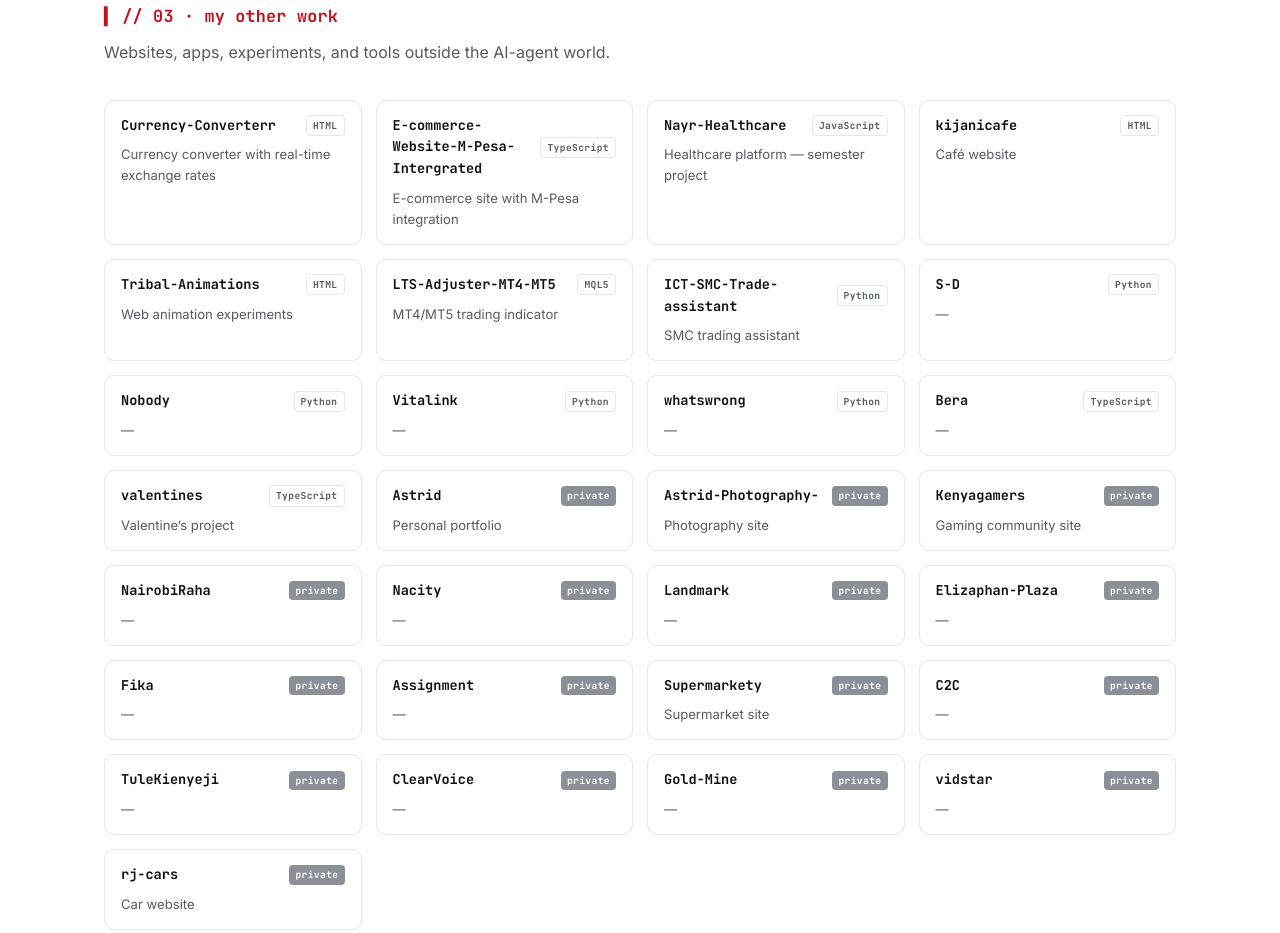
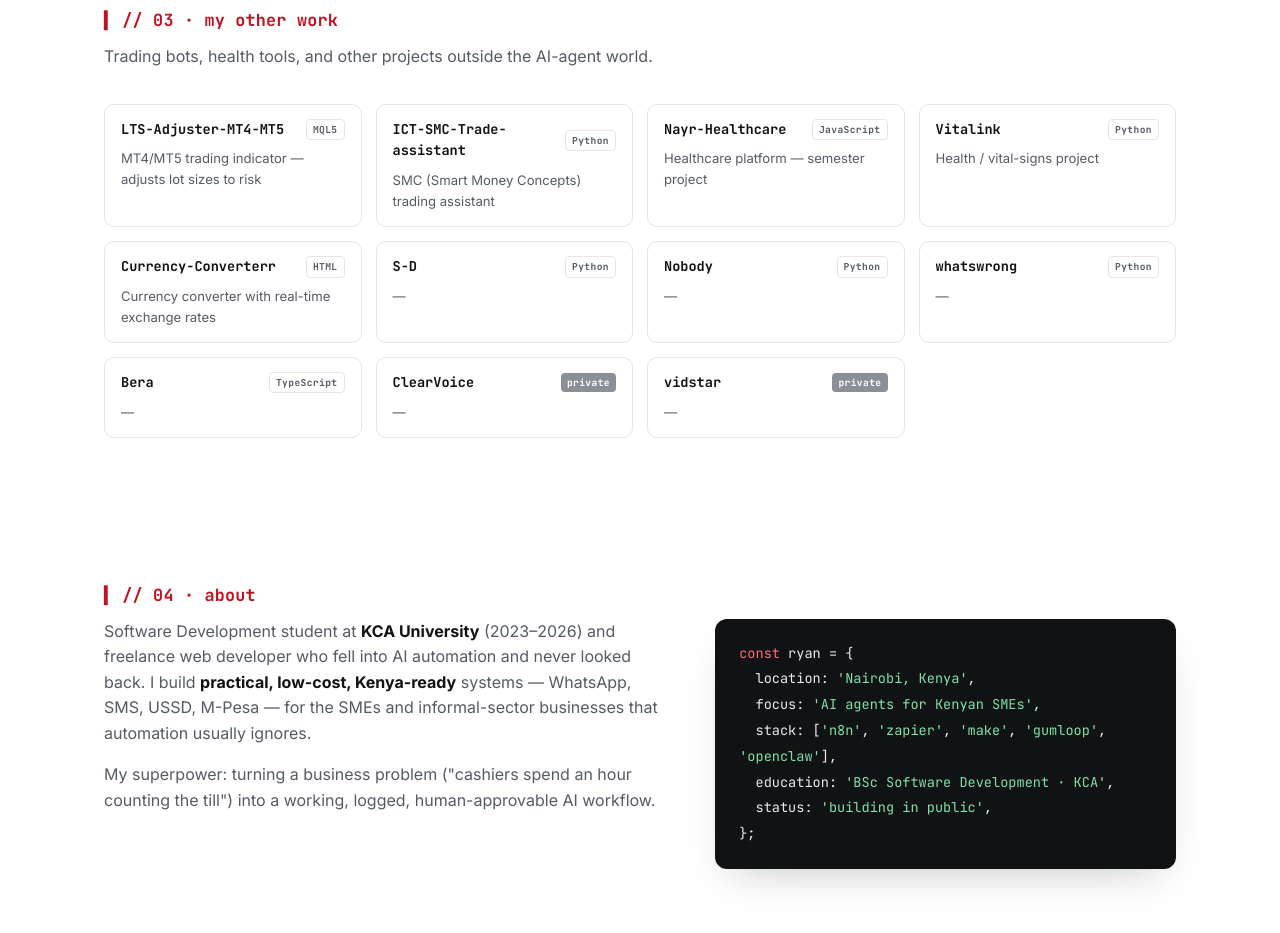
Before and after one commit to ryanreo/portfolio, a plain HTML site: page index.html in a window 1280 px wide. Shown: the part 2759-3692 px from the top of the page. Drawn offline with Linux system fonts and the light colour scheme.

Commit message:
Trim 'my other work' to cool projects (trading bots, health, tools); add YouTube watch-demo buttons to projects

```diff
--- a/index.html
+++ b/index.html
@@ -100,6 +100,8 @@
             </div>
             <div class="card-links">
               <a class="btn btn-small mono" href="https://github.com/ryanreo/intervio" target="_blank" rel="noopener">&lt;view-repo /&gt;</a>
+              <!-- TODO: replace YOUR_VIDEO_ID with the real YouTube video id -->
+              <a class="btn btn-small btn-demo mono" href="https://youtube.com/watch?v=YOUR_VIDEO_ID" target="_blank" rel="noopener">▶ watch demo</a>
             </div>
           </div>
         </article>
@@ -119,6 +121,7 @@
             </div>
             <div class="card-links">
               <a class="btn btn-small mono" href="https://github.com/ryanreo/ecom-support" target="_blank" rel="noopener">&lt;view-repo /&gt;</a>
+              <a class="btn btn-small btn-demo mono" href="https://youtube.com/watch?v=YOUR_VIDEO_ID" target="_blank" rel="noopener">▶ watch demo</a>
             </div>
           </div>
         </article>
@@ -138,6 +141,7 @@
             </div>
             <div class="card-links">
               <a class="btn btn-small mono" href="https://github.com/ryanreo/jobhunter" target="_blank" rel="noopener">&lt;view-repo /&gt;</a>
+              <a class="btn btn-small btn-demo mono" href="https://youtube.com/watch?v=YOUR_VIDEO_ID" target="_blank" rel="noopener">▶ watch demo</a>
             </div>
           </div>
         </article>
@@ -165,7 +169,7 @@
     <!-- ══════════════ MY OTHER WORK ══════════════ -->
     <section class="section" id="other">
       <h2 class="section-title mono">// 03 · my other work</h2>
-      <p class="section-intro">Websites, apps, experiments, and tools outside the AI-agent world.</p>
+      <p class="section-intro">Trading bots, health tools, and other projects outside the AI-agent world.</p>
       <div class="other-grid" id="other-work"></div>
     </section>
 
--- a/script.js
+++ b/script.js
@@ -18,10 +18,10 @@ if (toolsEl) {
 
 // 1b. More AI agents & automation — compact cards
 const moreAI = [
-  { name: 'Olive-AI', desc: 'AI agent experiment', lang: 'Python' },
+  { name: 'Olive-AI', desc: 'AI agent experiment', lang: 'Python', demo: 'YOUR_VIDEO_ID' },
   { name: 'Tender', desc: 'AI tender assistant', lang: 'TypeScript', priv: true },
   { name: 'askisiv1', desc: 'AI assistant / chatbot', lang: 'TypeScript' },
-  { name: 'Hand-Recognition-Software', desc: 'Recognizes hand gestures', lang: 'Python' },
+  { name: 'Hand-Recognition-Software', desc: 'Recognizes hand gestures', lang: 'Python', demo: 'YOUR_VIDEO_ID' },
   { name: 'Corner', desc: 'Betting corner-prediction bot', lang: 'Python', priv: true },
 ];
 
@@ -32,46 +32,31 @@ if (miniEl) {
       const link = p.priv
         ? '<span class="mini-link muted">private</span>'
         : `<a class="mini-link" href="https://github.com/ryanreo/${p.name}" target="_blank" rel="noopener">&lt;repo /&gt;</a>`;
+      const demo = p.demo
+        ? `<a class="mini-link btn-demo" href="https://youtube.com/watch?v=${p.demo}" target="_blank" rel="noopener">▶ demo</a>`
+        : '';
       return (
         `<div class="mini-card"><div class="mini-head mono"><span class="mini-name">${p.name}</span>` +
         (p.priv ? '<span class="priv-badge">private</span>' : '') +
-        `</div><p class="mini-desc">${p.desc}</p><div class="mini-foot mono"><span>${p.lang}</span>${link}</div></div>`
+        `</div><p class="mini-desc">${p.desc}</p><div class="mini-foot mono"><span>${p.lang}</span>${demo}${link}</div></div>`
       );
     })
     .join('');
 }
 
-// 1c. My other work — everything outside AI agents & workflows
+// 1c. My other work — the cool projects (trading bots, health, tools), no websites
 const otherWork = [
+  { name: 'LTS-Adjuster-MT4-MT5', desc: 'MT4/MT5 trading indicator — adjusts lot sizes to risk', lang: 'MQL5' },
+  { name: 'ICT-SMC-Trade-assistant', desc: 'SMC (Smart Money Concepts) trading assistant', lang: 'Python' },
+  { name: 'Nayr-Healthcare', desc: 'Healthcare platform — semester project', lang: 'JavaScript' },
+  { name: 'Vitalink', desc: 'Health / vital-signs project', lang: 'Python' },
   { name: 'Currency-Converterr', desc: 'Currency converter with real-time exchange rates', lang: 'HTML' },
-  { name: 'E-commerce-Website-M-Pesa-Intergrated', desc: 'E-commerce site with M-Pesa integration', lang: 'TypeScript' },
-  { name: 'Nayr-Healthcare', desc: 'Healthcare platform — semester project', lang: 'JavaScript' },
-  { name: 'kijanicafe', desc: 'Café website', lang: 'HTML' },
-  { name: 'Tribal-Animations', desc: 'Web animation experiments', lang: 'HTML' },
-  { name: 'LTS-Adjuster-MT4-MT5', desc: 'MT4/MT5 trading indicator', lang: 'MQL5' },
-  { name: 'ICT-SMC-Trade-assistant', desc: 'SMC trading assistant', lang: 'Python' },
   { name: 'S-D', desc: '', lang: 'Python' },
   { name: 'Nobody', desc: '', lang: 'Python' },
-  { name: 'Vitalink', desc: '', lang: 'Python' },
   { name: 'whatswrong', desc: '', lang: 'Python' },
   { name: 'Bera', desc: '', lang: 'TypeScript' },
-  { name: 'valentines', desc: 'Valentine’s project', lang: 'TypeScript' },
-  { name: 'Astrid', desc: 'Personal portfolio', lang: 'HTML', priv: true },
-  { name: 'Astrid-Photography-', desc: 'Photography site', lang: 'JavaScript', priv: true },
-  { name: 'Kenyagamers', desc: 'Gaming community site', lang: 'TypeScript', priv: true },
-  { name: 'NairobiRaha', desc: '', lang: 'JavaScript', priv: true },
-  { name: 'Nacity', desc: '', lang: 'HTML', priv: true },
-  { name: 'Landmark', desc: '', lang: 'HTML', priv: true },
-  { name: 'Elizaphan-Plaza', desc: '', lang: 'HTML', priv: true },
-  { name: 'Fika', desc: '', lang: 'HTML', priv: true },
-  { name: 'Assignment', desc: '', lang: 'CSS', priv: true },
-  { name: 'Supermarkety', desc: 'Supermarket site', lang: 'JavaScript', priv: true },
-  { name: 'C2C', desc: '', lang: 'HTML', priv: true },
-  { name: 'TuleKienyeji', desc: '', lang: 'HTML', priv: true },
   { name: 'ClearVoice', desc: '', lang: 'TypeScript', priv: true },
-  { name: 'Gold-Mine', desc: '', lang: 'HTML', priv: true },
   { name: 'vidstar', desc: '', lang: 'Python', priv: true },
-  { name: 'rj-cars', desc: 'Car website', lang: 'Python', priv: true },
 ];
 
 const otherEl = document.getElementById('other-work');
--- a/styles.css
+++ b/styles.css
@@ -95,6 +95,10 @@ a { color: inherit; text-decoration: none; }
 .btn-ghost:hover { border-color: var(--red); color: var(--red); }
 .btn-small { padding: 8px 14px; font-size: 0.78rem; border: 1.5px solid var(--line); color: var(--red-dark); border-radius: 6px; }
 .btn-small:hover { border-color: var(--red); background: var(--red-soft); }
+.btn-demo { background: var(--red); color: #fff; border-color: var(--red); }
+.btn-demo:hover { background: var(--red-dark); border-color: var(--red-dark); color: #fff; }
+.mini-link.btn-demo { background: var(--red); color: #fff; border-radius: 4px; padding: 2px 7px; }
+.mini-link.btn-demo:hover { background: var(--red-dark); text-decoration: none; }
 
 /* terminal card */
 .terminal {
```
